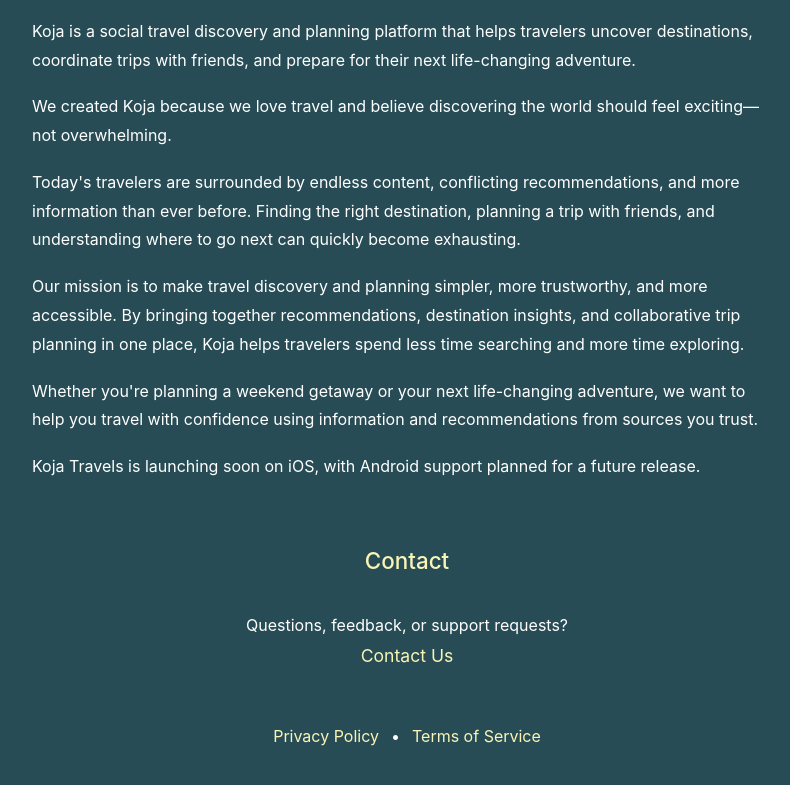
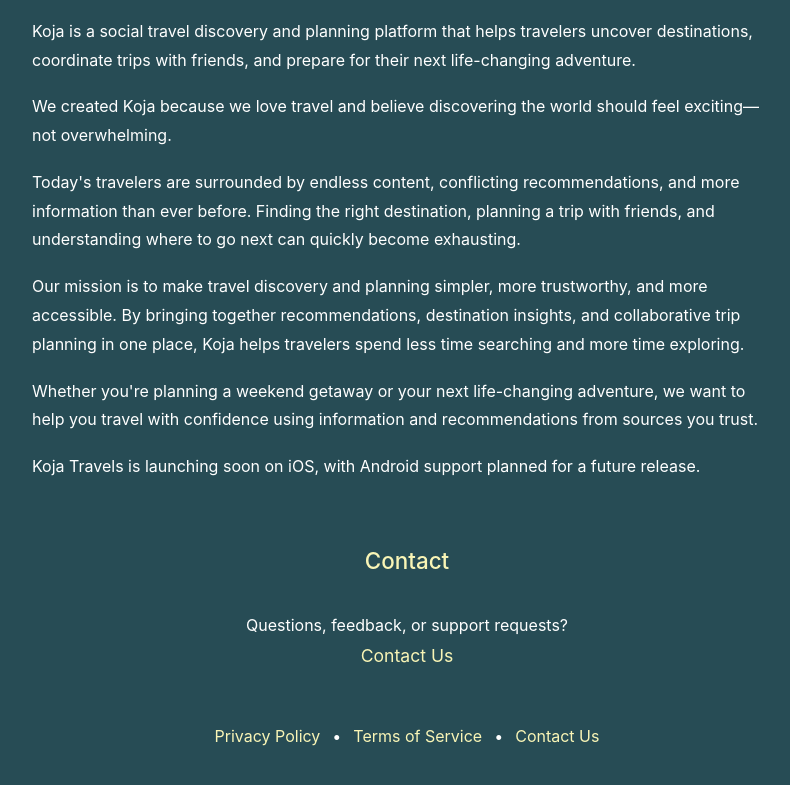
Before and after one commit to pmazhar/KT-website, a plain HTML site: page index.html in a window 1280 px wide. Shown: the part 554-1339 px from the top of the page, without its empty margins (233-1023 px from the left). Drawn offline with Linux system fonts and the light colour scheme.

Commit message:
Update index.html

```diff
--- a/index.html
+++ b/index.html
@@ -66,11 +66,13 @@
     </p>
 </section>
 
-    <footer class="footer-links">
-        <a href="privacy.html">Privacy Policy</a>
-        <span>•</span>
-        <a href="terms.html">Terms of Service</a>
-    </footer>
+<footer class="footer-links">
+    <a href="privacy.html">Privacy Policy</a>
+    <span>•</span>
+    <a href="terms.html">Terms of Service</a>
+    <span>•</span>
+    <a href="contact.html">Contact Us</a>
+</footer>
 
 </main>
 
```
